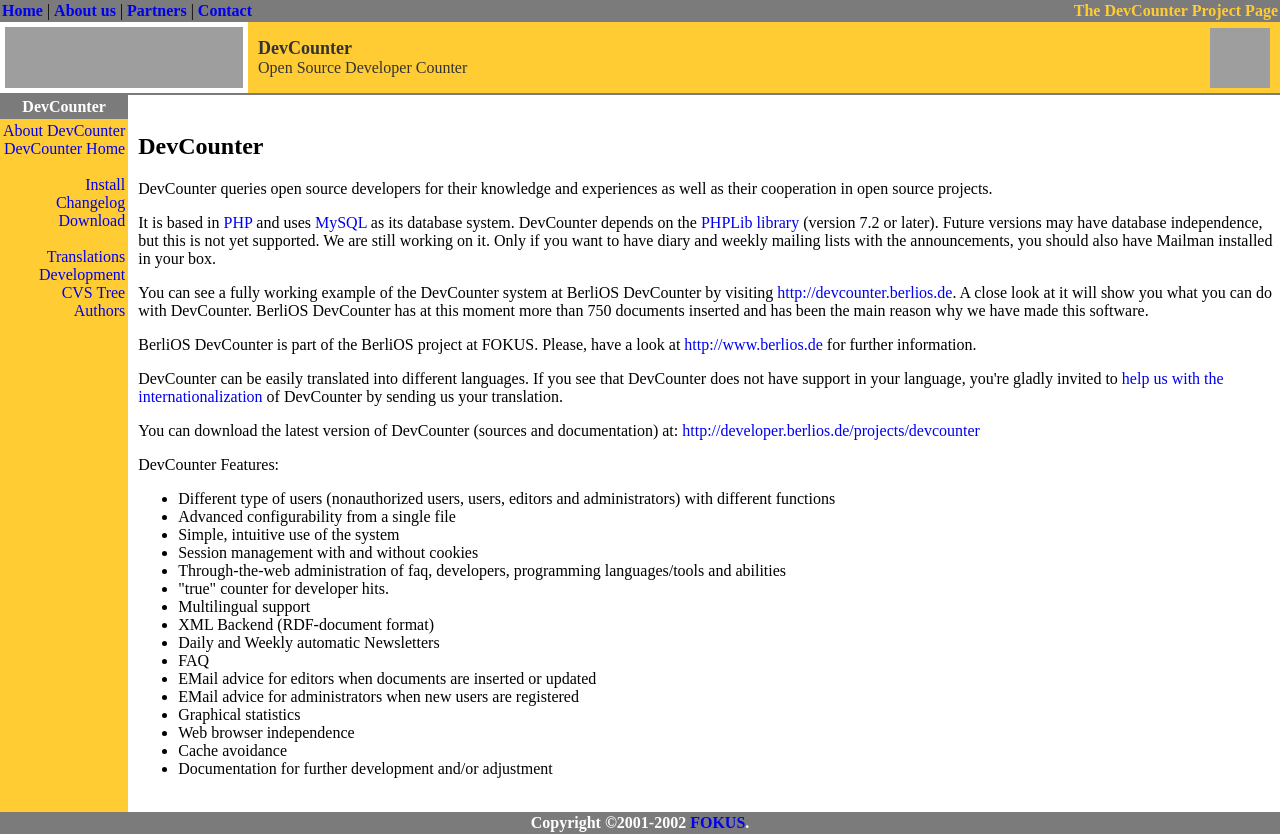
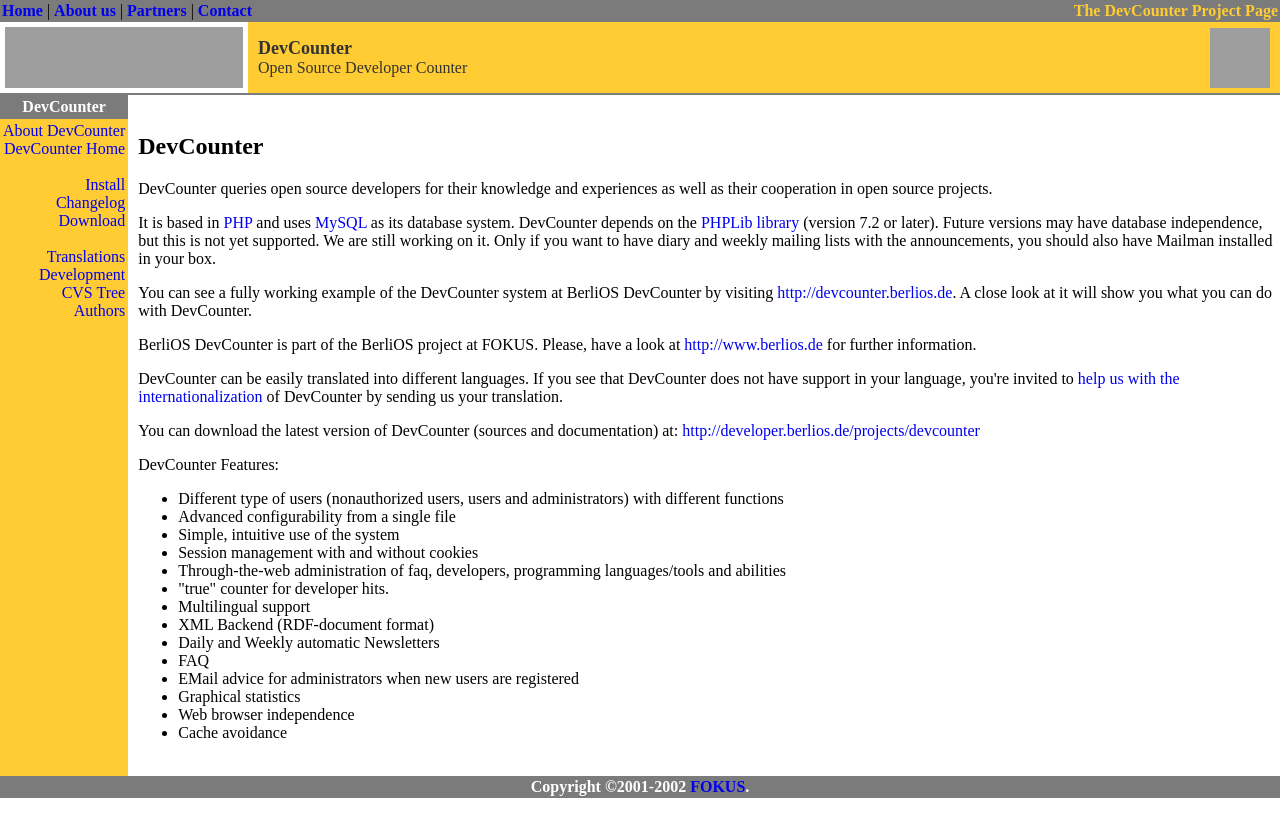
Before and after one commit to BackupTheBerlios/devcounter-svn, a PHP site: page /html/ in a window 1280 px wide. After the commit the page ends 798 px from the top, so only its background shows below. Run offline with PHP 8.4, Linux system fonts and the light colour scheme; grey boxes are pictures that could not be loaded.

Commit message:
*** empty log message ***

```diff
--- a/trunk/devcounter/html/authors.php
+++ b/trunk/devcounter/html/authors.php
@@ -18,7 +18,7 @@
 # it under the terms of the GNU General Public License as published by
 # the Free Software Foundation; either version 2 or later of the GPL.
 #
-# $Id: authors.php,v 1.1 2002/08/26 12:54:20 helix Exp $
+# $Id: authors.php,v 1.2 2002/09/16 18:39:27 helix Exp $
 #
 ######################################################################
 
@@ -30,7 +30,7 @@
 <P><H2>About the authors:</H2>
 
 <UL>
-<LI>Stefan Heinze &lt;<A HREF="mailto:heinze@fokus.fhg.de">heinze@fokus.fhg.de</a>
+<LI>Stefan Heinze &lt;<A HREF="mailto:heinze@fokus.fhg.de">heinze@fokus.fhg.de</a>&gt;
 <BR>Stefan Heinze is a student at FHTW in Berlin
 
 <BR>&nbsp;
@@ -42,6 +42,7 @@
 <LI>Gregorio Robles &lt;<A HREF="mailto:grex@scouts-es.org">grex@scouts-es.org</A>&gt;
 <BR>Gregorio Robles is a Spanish exchange student who is doing his diploma
 thesis at the Technical University of Berlin in contact with BerliOS.
+</UL>
 
 <P>BerliOS DevCounter is part of the BerliOS project at FOKUS. Please, have
 a look at <A HREF="http://www.berlios.de">http://www.berlios.de</A> for further information.
--- a/trunk/devcounter/html/index.php
+++ b/trunk/devcounter/html/index.php
@@ -18,7 +18,7 @@
 # it under the terms of the GNU General Public License as published by
 # the Free Software Foundation; either version 2 or later of the GPL.
 #
-# $Id: index.php,v 1.2 2002/09/02 14:29:53 helix Exp $
+# $Id: index.php,v 1.3 2002/09/16 18:39:27 helix Exp $
 #
 ######################################################################
 
@@ -40,16 +40,14 @@
 
 <P>You can see a fully working example of the DevCounter system at BerliOS
 DevCounter by visiting <A HREF="http://devcounter.berlios.de">http://devcounter.berlios.de</A>. A close look at it will show you what
-you can do with DevCounter. BerliOS DevCounter has at this moment more
-than 750 documents inserted and has been the main reason why we have
-made this software.
+you can do with DevCounter.
 
 <P>BerliOS DevCounter is part of the BerliOS project at FOKUS. Please, have
 a look at <A HREF="http://www.berlios.de">http://www.berlios.de</A> for further information.
 
 <P>DevCounter can be easily translated into different
 languages. If you see that DevCounter does not have support in your
-language, you're gladly invited to <A HREF="translating.php">help us with the
+language, you're invited to <A HREF="translating.php">help us with the
 internationalization</A> of DevCounter by sending us your translation.
 
 <P>You can download the latest version of DevCounter (sources and documentation) at:
@@ -57,7 +55,7 @@
 
 <P>DevCounter Features:
 <UL>
-<LI>Different type of users (nonauthorized users, users, editors and
+<LI>Different type of users (nonauthorized users, users and
 administrators) with different functions
 <LI>Advanced configurability from a single file
 <LI>Simple, intuitive use of the system
@@ -68,12 +66,10 @@
 <LI>XML Backend (RDF-document format)
 <LI>Daily and Weekly automatic Newsletters
 <LI>FAQ
-<LI>EMail advice for editors when documents are inserted or updated
 <LI>EMail advice for administrators when new users are registered
 <LI>Graphical statistics
 <LI>Web browser independence
 <LI>Cache avoidance
-<LI>Documentation for further development and/or adjustment
 </UL>
 
 <P>&nbsp;
```
Also changed, not shown: trunk/devcounter/html/translating.php (+8 -20 lines).
